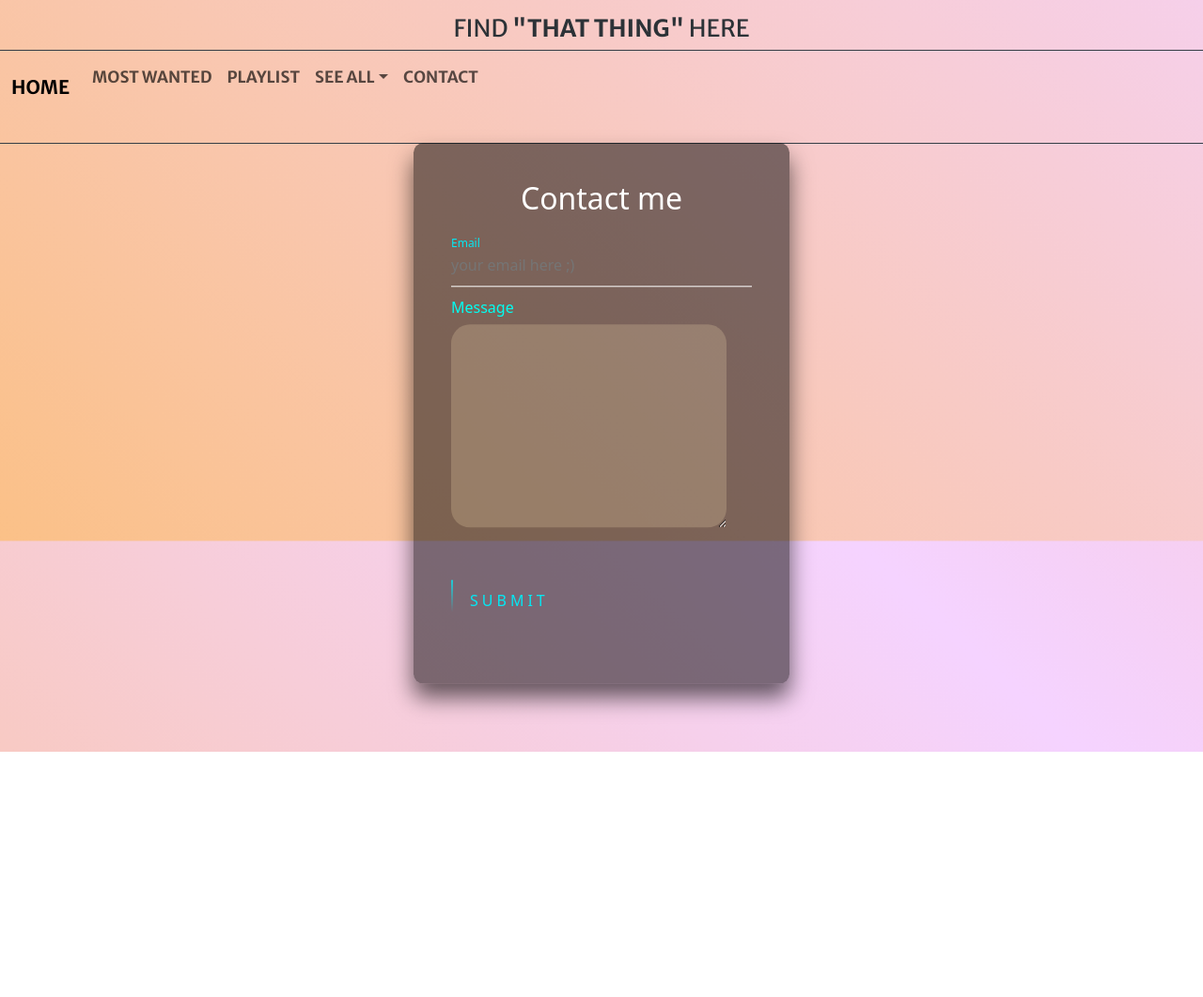
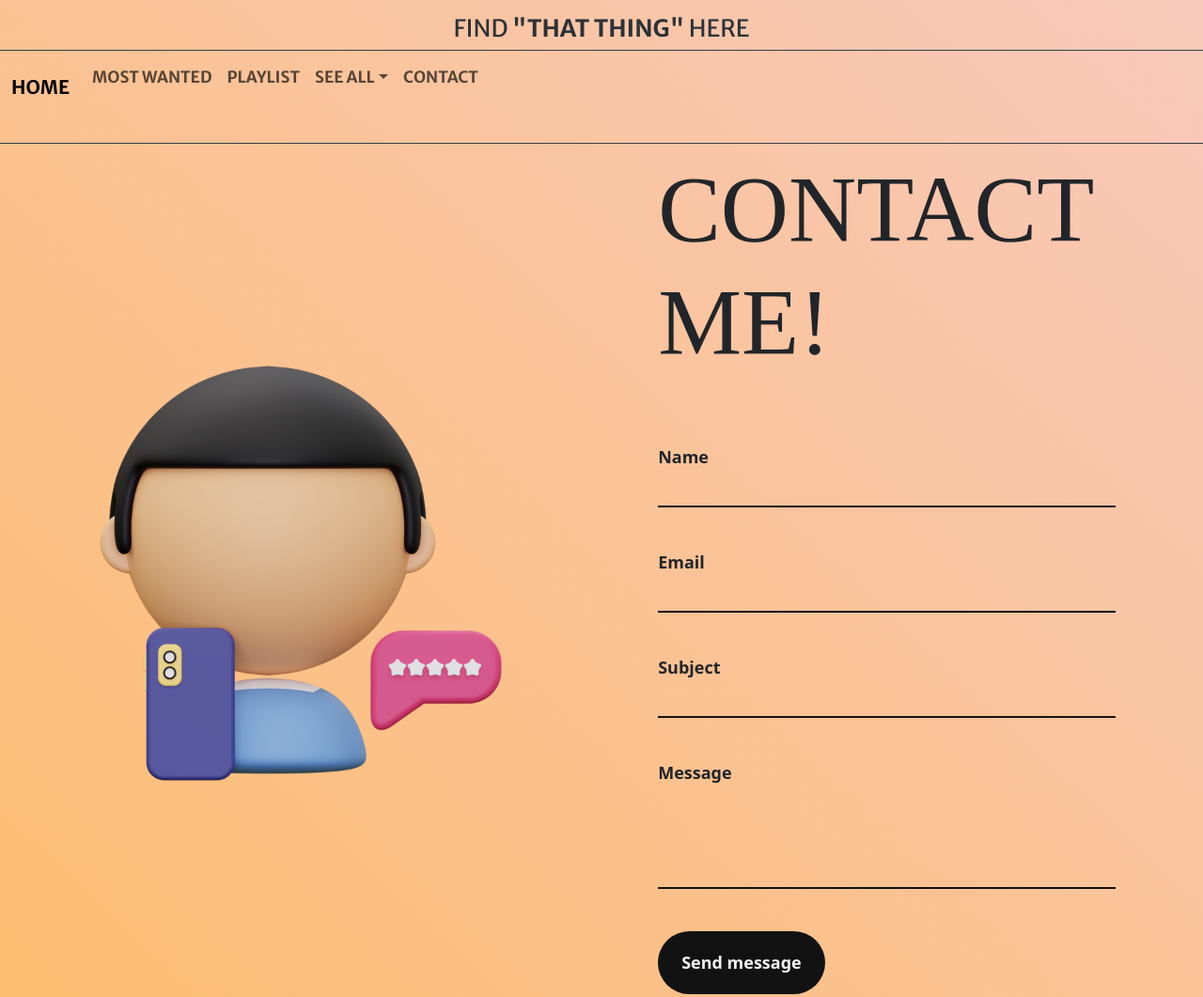
Before and after one commit to Saraavilaa/Preentrega2-Avila, a plain HTML site: page pages/contact.html in a window 1280 px wide. Shown: the top 1061 px of the page at 94% size. Before the commit the page ends 800 px from the top, so only its background shows below. Drawn offline with nearby package versions, Linux system fonts and the light colour scheme.

Commit message:
cambios totales en el html de contactos

```diff
--- a/pages/contact.html
+++ b/pages/contact.html
@@ -70,28 +70,33 @@
 
 <!-- INICIO REDES -->
 
-    <div class="login-box">
-        <h2>Contact me</h2>
-        <form action="https://formsubmit.co/findthatthinghere@gmail.com" method="POST" >
-            <div class="user-box">
-                <input type="email" name="email" placeholder="your email here ;)">
-                <label>Email</label>
-            </div>
-            <div class="user-box">
-                <textarea name="message" cols="30" rows="9"></textarea>
-                <label>Message</label>
-            </div>
-            <a href="#">
-                <span></span>
-                <span></span>
-                <span></span>
-                <span></span>
-                Submit
-            </a>
-        </form>
-    </div>
-
-
+    <section class="contact">
+        <div class="contact__image-wrapper">
+            <img src="../imagenes/home/persona.png" alt="" class="contact__image">
+        </div>
+        <div class="contact__right-side">
+            <h1 class="contact__title">Contact me! </h1>
+            <form  action="https://formsubmit.co/findthatthinghere@gmail.com" method="POST" class="contact__form-wrapper">
+                <div class="contact__input-line">
+                    <label for="name" class="contact__label">Name</label>
+                    <input type="text" name="name" id="name" class="contact__input">
+                </div>
+                <div class="contact__input-line">
+                    <label for="email" class="contact__label">Email</label>
+                    <input type="email" name="email" id="email" class="contact__input">
+                </div>
+                <div class="contact__input-line">
+                    <label for="subject" class="contact__label">Subject</label>
+                    <input type="text" name="subject" id="subject" class="contact__input">
+                </div>
+                <div class="contact__input-line">
+                    <label for="message" class="contact__label">Message</label>
+                    <textarea type="text" name="message" id="message" class="contact__input--textarea"></textarea>
+                </div>
+                <input type="submit" value="Send message" class="contact__submit-button">
+            </form>
+        </div>
+    </section>
 
 
 <!-- FIN SECTION REDES -->
--- a/style.css
+++ b/style.css
@@ -608,157 +608,128 @@
 
 /* CONTACT INFO */
 
-    .login-box{
-        position: absolute;
-        top: 55%;
-        left: 50%;
-        width: 400px;
-        padding: 40px;
-        transform: translate(-50%,-50%);
-        background: rgba(0, 0, 0, 0.5);
-        box-sizing: border-box;
-        box-shadow: 0 15px 25px rgba(0, 0, 0, 0.6);
-        border-radius: 10px;
+    .contact{
+        height: 100%;
+        width: 100%;
+        display: flex;
+        justify-content: center;
+        align-items: center;
+        background-color: #ff895a00;
     }
 
-    textarea {
-        background-color: rgba(255, 231, 186, 0.212);
-        border-radius: 20px;
-        border: none;
-        outline: none;
-        font-family: sans-serif;
-        text-align: center;
-        font-style: italic;
+    .contact__image-wrapper{
+        height: 100%;
+        width: 50%;
+        overflow: hidden;
+        display: flex;
+        justify-content: center;
+        align-items: center;
     }
-    .login-box h2{
-        margin: 0 0 30px;
-        padding: 0;
-        color: #fff;
-        text-align: center;
+
+    .contact__image{
+        width: 100%;
     }
-    .login-box .user-box{
-        position: relative;
+
+    .contact__right-side{
+        display: flex;
+        justify-content: center;
+        align-items: flex-start;
+        flex-direction: column;
+        padding:0 7.3% 0 4.7%;
+        width: 50%;
     }
-    .login-box .user-box input{
-        width: 100%;
-        padding: 10px 0;
-        font-size: 16px;
-        color: #e2cdcdea;
-        margin-bottom: 30px;
-        border: none;
-        border-bottom: 1px solid #ffffff;
-        outline: none;
-        background: transparent;
+
+    .contact__title{
+        font-size: 100px;
+        font-family: 'Bellefair', serif;
+        font-weight: 400;
+        margin-bottom: 70px;
+        text-transform: uppercase;
     }
-    .login-box .user-box label{
-        position: absolute;
-        top: -40px;
-        left: 0;
-        padding: 10px 0;
-        font-size: 16px;
-        color: #00fff2;
-        pointer-events: none;
-        transition: .5s;
+
+    .contact__title:hover::after {
+        content: "📜";
     }
-    .login-box .user-box input:focus ~ label,
-    .login-box .user-box input:valid ~ label{
-        top: -20px;
-        left: 0;
-        color: #03e9f4;
-        font-size: 12px;
-    }
-    .login-box form a{
-        position: relative;
-        display: inline-block;
-        padding: 10px 20px;
-        color: #03e9f4;
-        font-size: 16px;
-        text-decoration: none;
-        text-transform: uppercase;
-        overflow: hidden;
-        transition: .5s;
-        margin-top: 40px;
-        letter-spacing: 4px;
-    }
-    .login-box a:hover{
-        background: #03e9f4;
-        color: #fff;
-        border-radius: 5px;
-        box-shadow: 0 0 5px #00f5fd,
-                    0 0 25px #03e9f4,
-                    0 0 50px #03e9f4,
-                    0 0 100px #03e9f4;
-    }
-    .login-box a span{
-        position: absolute;
-        display: block;
-    }
-    .login-box a span:nth-child(1){
-        top: 0;
-        left: -100%;
-        height: 2px;
-        width: 100%;
-        background: linear-gradient(90deg,transparent,#03e9f4);
-        animation: btn-anim1 1s linear infinite;
-    }
-    @keyframes btn-anim1{
-        0%{
-            left: -100%;
-        }
-        50%,100%{
-            left: 100%;
+
+/* MEDIA QUERIES DE EL TITULO DE CONTACTO Y IMAGEN */
+
+    @media (max-width: 1000px) {
+    .contact__title{
+            font-size: 60px;
         }
     }
-    .login-box a span:nth-child(2){
-        top: -100%;
-        right: 0;
-        width: 2px;
-        height: 100%;
-        background: linear-gradient(180deg,transparent,#03e9f4);
-        animation: btn-anim2 1s linear infinite;
-        animation-delay: .25s;
-    }
-    @keyframes btn-anim2{
-        0%{
-            top: -100%;
-        }
-        50%,100%{
-            top: 100%;
+
+    @media (max-width: 600px) {
+        .contact__title{
+            font-size: 40px;
         }
     }
-    .login-box a span:nth-child(3){
-        bottom: 0;
-        right: -100%;
+
+   @media (max-width: 530px) {
+        .contact__title{
+                font-size: 40px;
+            }
+    }
+
+/* FIN MEDIAQ TITULO DE CONTACTO Y IMAGEN*/
+
+    .contact__form-wrapper, .contact__input-line{
+        display: flex;
+        justify-content: center;
+        align-items: flex-start;
+        flex-direction: column;
         width: 100%;
-        height: 2px;
-        background: linear-gradient(270deg,transparent,#03e9f4);
-        animation: btn-anim3 1s linear infinite;
-        animation-delay: .5s;
     }
-    @keyframes btn-anim3{
-        0%{
-            right: -100%;
-        }
-        50%,100%{
-            right: 100%;
-        }
+
+    .contact__input-line{
+        margin-bottom: 45px;
     }
-    .login-box a span:nth-child(4){
-        bottom: -100%;
-        left: 0;
-        width: 2px;
-        height: 100%;
-        background: linear-gradient(360deg,transparent,#03e9f4);
-        animation: btn-anim4 1s linear infinite;
-        animation-delay: .75s;
+
+    .contact__label{
+        font-size: 18px;
+        font-weight: 600;
     }
-    @keyframes btn-anim4{
-        0%{
-            bottom: -100%;
-        }
-        50%,100%{
-            bottom: 100% ;
-        }
+
+    .contact__input{
+        height: 30px;
+        outline: none;
+        padding: 5px 0;
+        border-bottom: 2px solid #121212;
+        border-top: none;
+        border-left: none;
+        border-right: none;
+        width: 100%;
+        color: #121212;
+        background-color: transparent;
+    }
+
+    .contact__input--textarea{
+        height: 100px;
+        outline: none;
+        padding: 5px 0;
+        border-bottom: 2px solid #121212;
+        border-top: none;
+        border-left: none;
+        border-right: none;
+        width: 100%;
+        color: #121212;
+        resize: none;
+        background-color: transparent;
+    }
+
+    .contact__submit-button{
+        padding: 20px 25px;
+        background-color: #121212;
+        border-radius: 50px;
+        color: #f2f2f2;
+        font-weight: 600;
+        border: none;
+        font-size: 18px;
+        cursor: pointer;
+    }
+
+    .contact__submit-button:hover{
+        background-color: #2e2e2e;
     }
 
 /* MOST WANTED */
```
Also changed, not shown: imagenes/home/persona.png (added).
